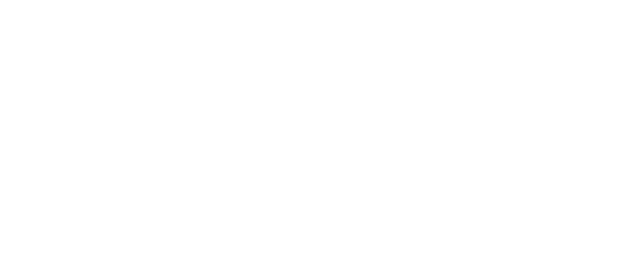
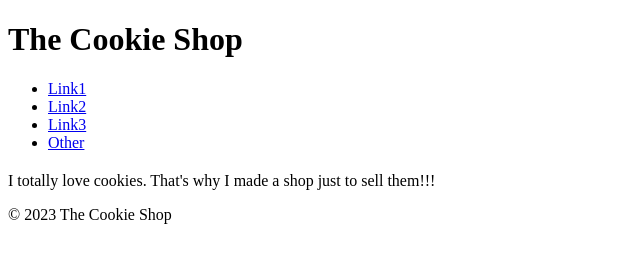
Before and after one commit to jyoung57/Hello-World, a plain HTML site: page index.html in a window 1280 px wide. Shown: the whole page, without its empty margins (0-640 px from the left). Drawn offline with Linux system fonts and the light colour scheme.

Commit message:
added css page and updated html

```diff
--- a/index.html
+++ b/index.html
@@ -4,9 +4,41 @@
     <meta charset="UTF-8">
     <meta http-equiv="X-UA-Compatible" content="IE=edge">
     <meta name="viewport" content="width=device-width, initial-scale=1.0">
-    <title>Document</title>
+    <title>The Cookie Shop</title>
 </head>
 <body>
+    <header>
+        <h1>The Cookie Shop</h1>
+        <nav>
+            <ul>
+                <li>
+                    <a href="/">Link1</a>
+                </li>
+                <li>
+                    <a href="/">Link2</a>
+                </li>
+                <li>
+                    <a href="/">Link3</a>
+                </li>
+                <li>
+                    <a href="/">Other</a>
+                </li>
+            </ul>
+        </nav>
+    </header>
+    <main>
+        <h2>
 
+        </h2>
+        <section></section>
+        <section></section>
+        <section></section>
+        <section></section>
+
+        <p>I totally love cookies.  That's why I made a shop just to sell them!!!</p>
+    </main>
+    <footer>
+        <p>&copy; 2023 The Cookie Shop</p>
+    </footer>
 </body>
 </html>
--- a/styles.css
+++ b/styles.css
@@ -0,0 +1,45 @@
+body {
+    background-color: rgb(104, 96, 226);
+    margin: 0;
+    padding: 0;
+    font-family: 'Courier New', Courier, monospace;
+}
+
+header {
+    background-color: rgb(224, 206, 209);
+    height: 100px;
+    margin-bottom: 50px;
+}
+
+h1 {
+float: left;
+margin-left: 20px;
+margin-right: 50px;
+color: rgb(51, 255, 0);
+text-shadow: 5px 5px 5px rgb(255,0,0);
+}
+
+ul {
+    padding: 0;
+    margin: 0;
+}
+
+nav li a {
+    display: inline-block;
+    text-decoration: none;
+    font-size: 12px;
+    font-weight: 600;
+    cursor: pointer;
+}
+
+nav li a:hover {
+    color: teal;
+    text-decoration: underline;
+    font-size: 22px;
+}
+
+main {
+    width: 960px;
+    margin: 30px auto;
+    min-height: 700px;
+}
```
